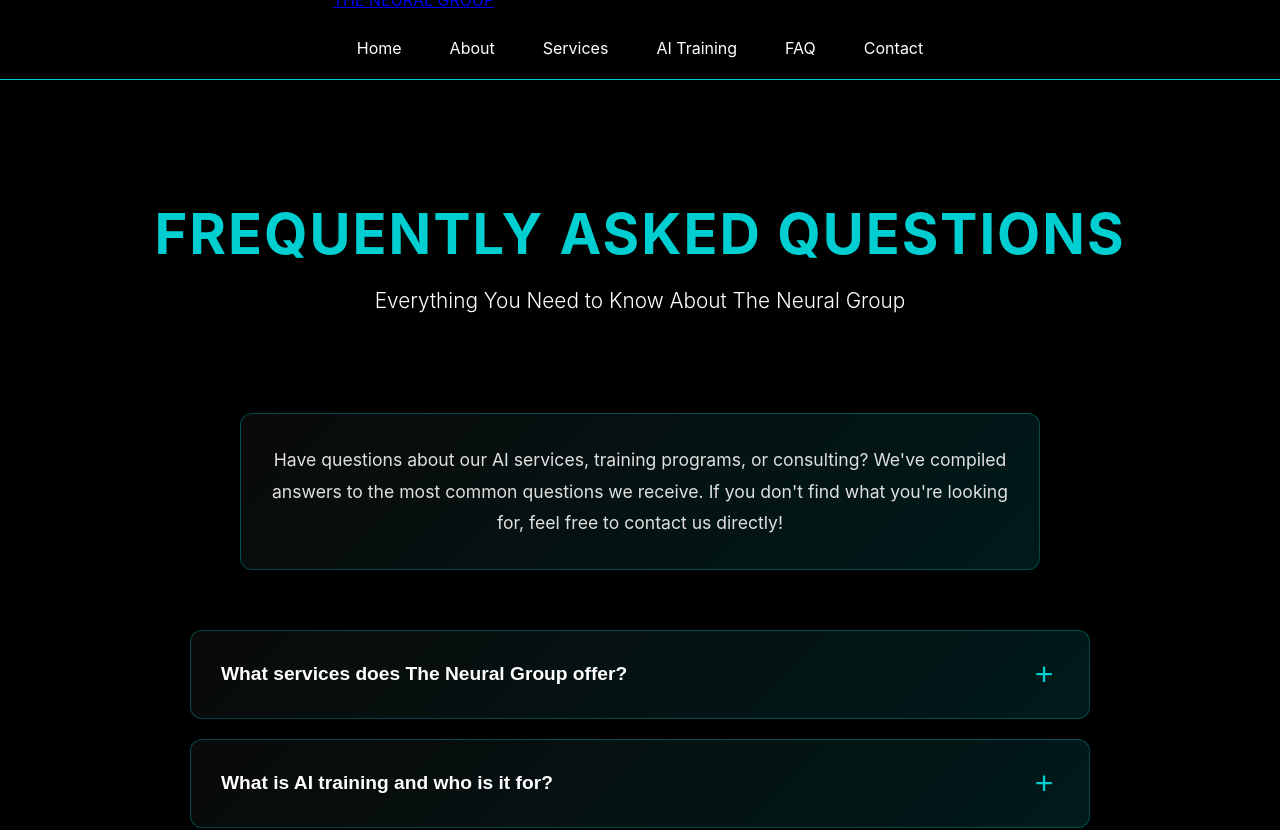
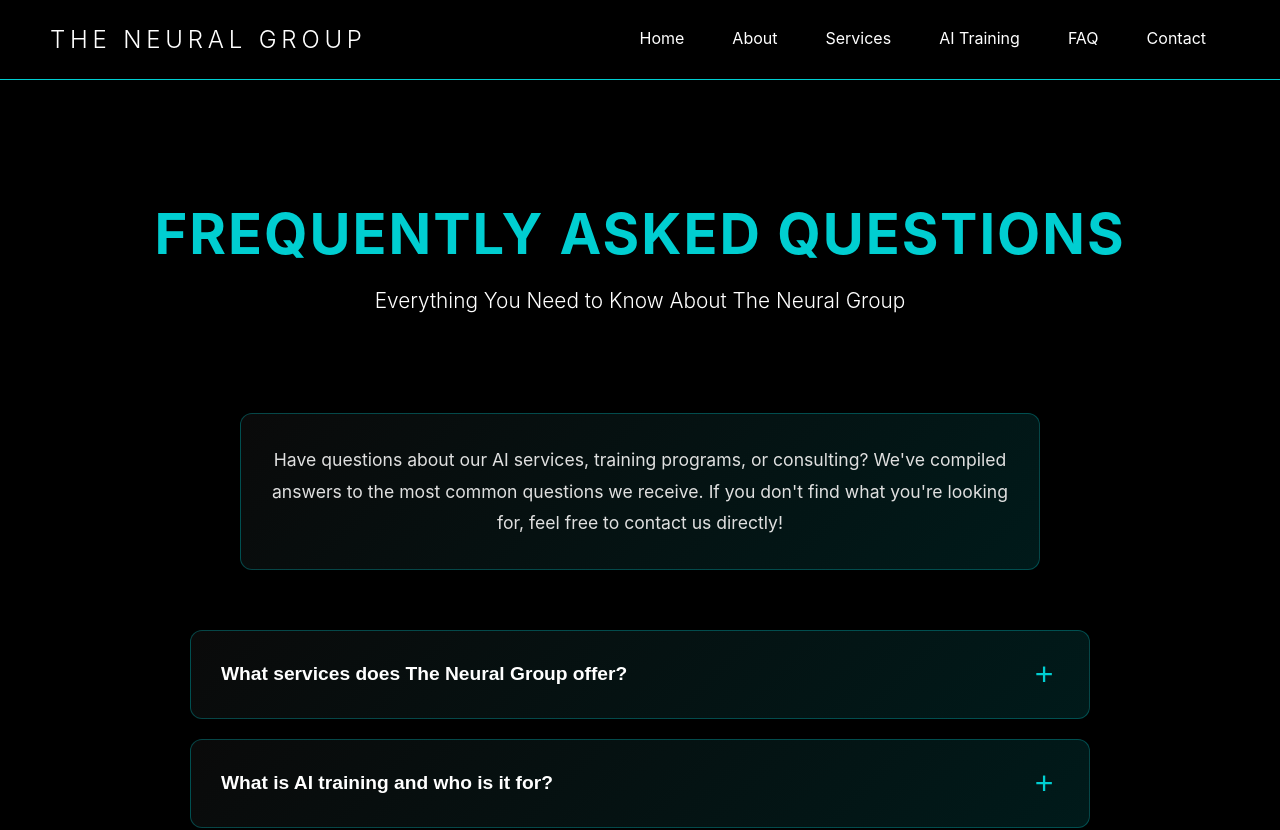
Before and after one commit to brian-menke/neural-group-website, a React (Create React App) app: page /faq in a window 1280 px wide. Shown: the top 830 px of the page. Built offline with nearby package versions, Linux system fonts and the light colour scheme.

Commit message:
Added FAQ page with 15 questions and updated navigation

```diff
--- a/src/components/Navbar.js
+++ b/src/components/Navbar.jsx
@@ -15,13 +15,13 @@
 
   return (
     <nav className="navbar">
-      <div className="nav-container">
-        <Link to="/" className="nav-logo" onClick={closeMenu}>
+      <div className="navbar-container">
+        <Link to="/" className="navbar-logo" onClick={closeMenu}>
           THE NEURAL GROUP
         </Link>
 
         <div className="menu-icon" onClick={toggleMenu}>
-          <div className={isOpen ? 'hamburger active' : 'hamburger'}>
+          <div className={isOpen ? 'hamburger open' : 'hamburger'}>
             <span></span>
             <span></span>
             <span></span>
@@ -55,7 +55,7 @@
             </Link>
           </li>
           <li className="nav-item">
-            <Link to="/contact" className="nav-link nav-link-contact" onClick={closeMenu}>
+            <Link to="/contact" className="nav-link" onClick={closeMenu}>
               Contact
             </Link>
           </li>
```
